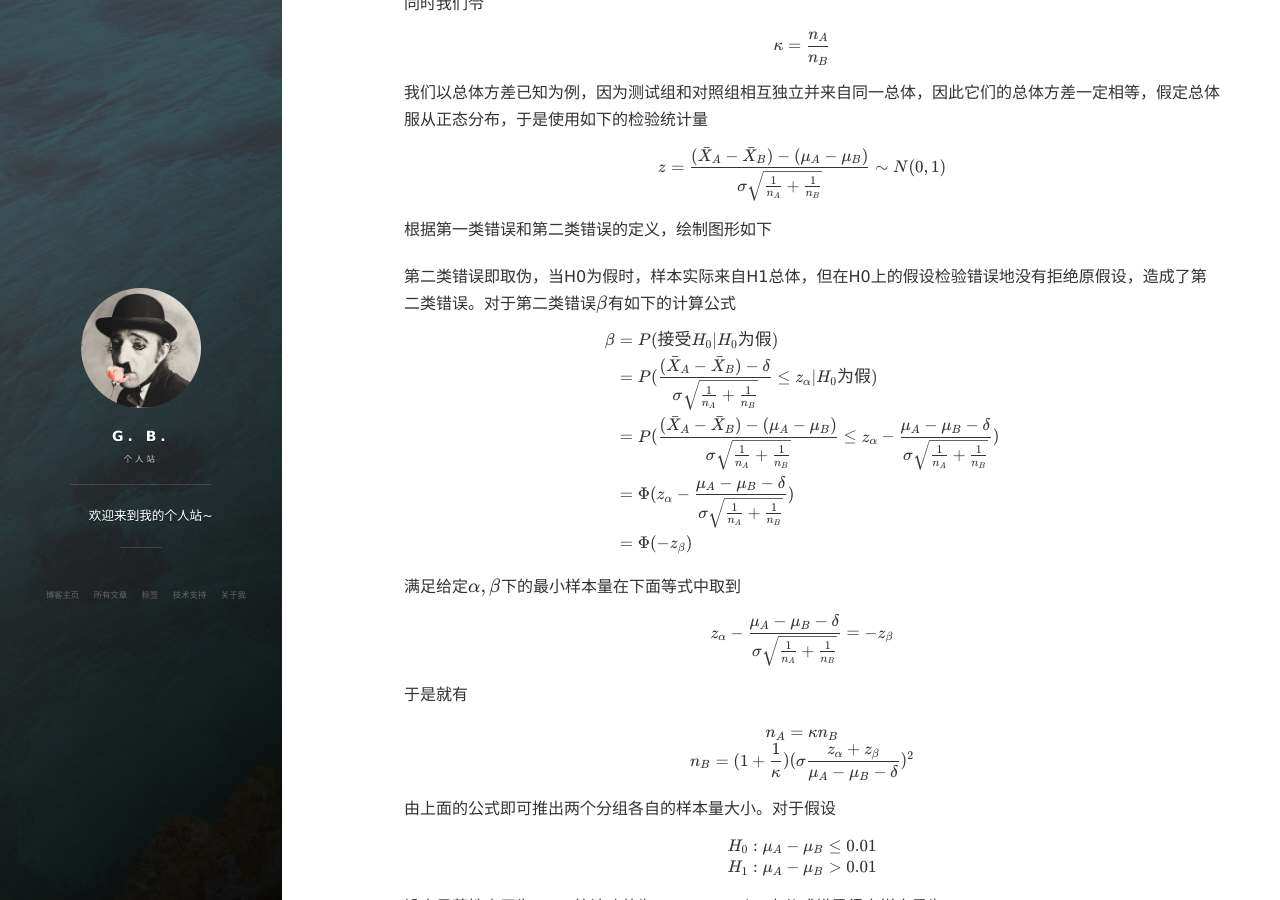
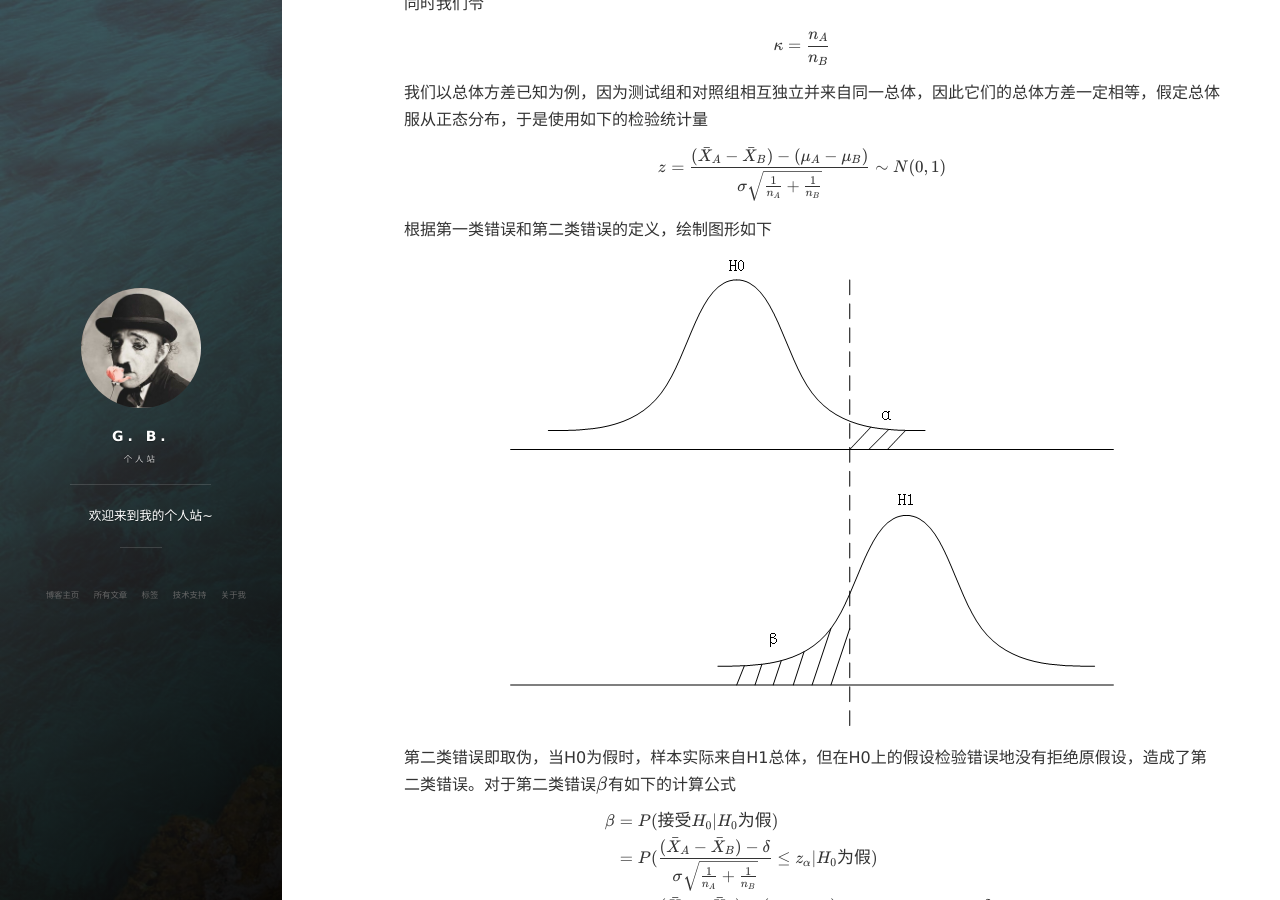
Before and after one commit to Blanket58/Blanket58.github.io, a Jekyll site: the page built from _posts/2021-08-02-abtest-sample-size.md, in a window 1280 px wide and 900 px high, scrolled down 445 px. Built offline with Jekyll 4.4.1, drawn with Linux system fonts in a browser that asks for light colours; nearby versions of some CDN libraries; comment, search, counter and statistics services are not loaded.

Commit message:
Fix picture path

```diff
--- a/_posts/2021-08-02-abtest-sample-size.md
+++ b/_posts/2021-08-02-abtest-sample-size.md
@@ -34,7 +34,7 @@ $$
 
 根据第一类错误和第二类错误的定义，绘制图形如下
 
-![](../assets/2021-08-02-abtest-sample-size-1.png)
+![](/assets/2021-08-02-abtest-sample-size-1.png)
 
 第二类错误即取伪，当H0为假时，样本实际来自H1总体，但在H0上的假设检验错误地没有拒绝原假设，造成了第二类错误。对于第二类错误$\beta$有如下的计算公式
 
```
